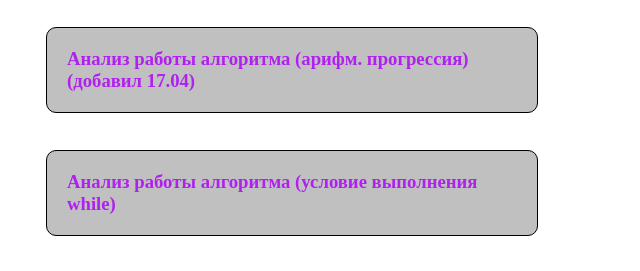
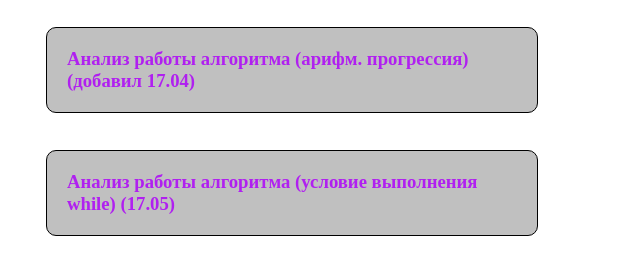
Before and after one commit to asergeev95/asergeev95.github.io, a plain HTML site: page self.html in a window 1280 px wide. Shown: the top 271 px of the page, 604-1244 px from the left. Drawn offline with Linux system fonts and the light colour scheme.

Commit message:
more tasks

```diff
--- a/self.html
+++ b/self.html
@@ -24,7 +24,7 @@
 	<h3>Анализ работы алгоритма (геометр. прогрессия)(добавил 17.04)</h3>
 </a></div>
 <div class="cell"><a href="while.html" target="_blank">
-	<h3>Анализ работы алгоритма (условие выполнения while)</h3>
+	<h3>Анализ работы алгоритма (условие выполнения while) (17.05)</h3>
 </a></div></div>
 
 <div class="row">
```
